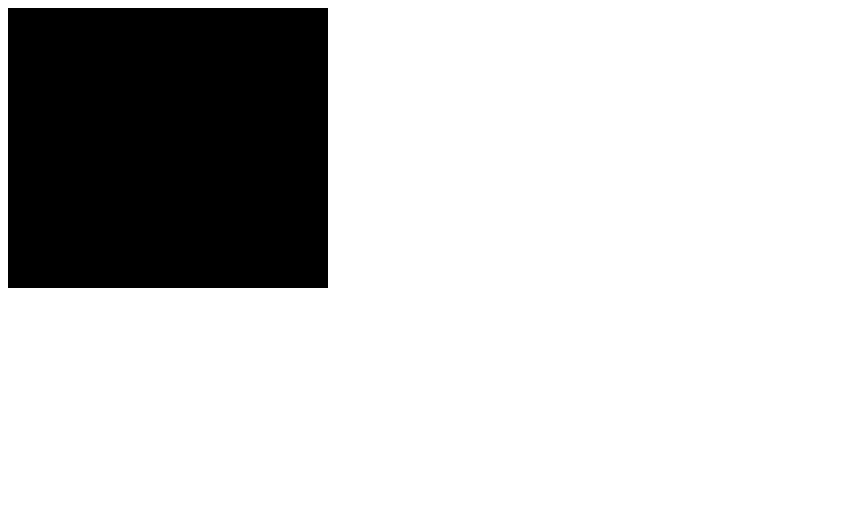
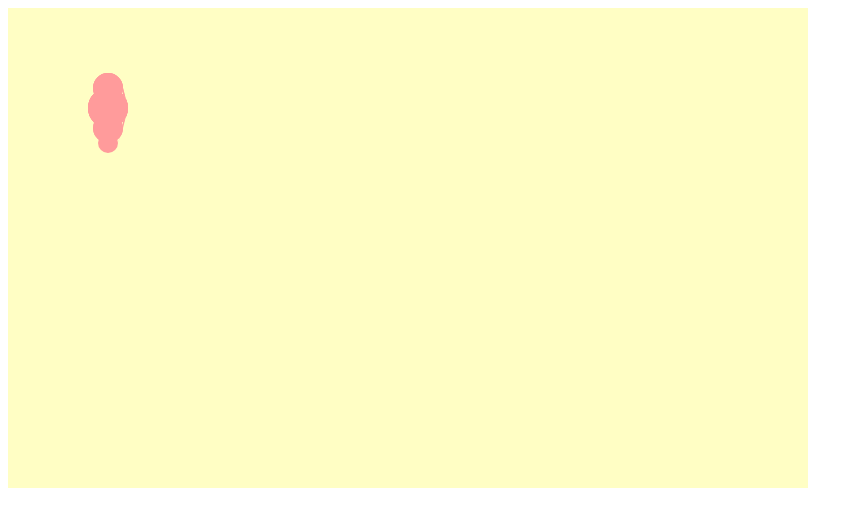
Before and after one commit to CrociDB/js13k-2023, a website: page game/index.html in a window 1280 px wide. Shown: the whole page, without its empty margins (0-863 px from the left). Drawn offline with Linux system fonts and the light colour scheme.

Commit message:
basic fish movement

```diff
--- a/game/index.html
+++ b/game/index.html
@@ -5,10 +5,12 @@
         <link rel="stylesheet" type="text/css" href="style/style.css">
     </head>
     <body>
-        <canvas id="game"></canvas>
+        <canvas id="game" width="800" height="480"></canvas>
 
         <script type="text/javascript" src="src/utils.js"></script>
         <script type="text/javascript" src="src/input.js"></script>
+        <script type="text/javascript" src="src/math.js"></script>
+        <script type="text/javascript" src="src/fish.js"></script>
         <script type="text/javascript" src="src/game.js"></script>
     </body>
 </html>
--- /dev/null
+++ b/game/src/fish.js
@@ -0,0 +1,45 @@
+class Fish {
+    constructor() {
+        this.pos = new V2d(0, 0);
+        this.vel = new V2d(0, 0);
+        this.spd = .4;
+        this.rot = 0;
+    }
+
+    render(ctx) {
+        ctx.save();
+
+        ctx.translate(this.pos.x, this.pos.y);
+        ctx.rotate(this.rot);
+
+        ctx.beginPath();
+        ctx.arc(0, 0, 20, 0, 2 * Math.PI, false);
+        ctx.fillStyle = "#FF9B9B";
+        ctx.fill();
+        ctx.arc(0, 0 - 20, 15, 0, 2 * Math.PI, false);
+        ctx.fill();
+        ctx.arc(0, 0 + 20, 15, 0, 2 * Math.PI, false);
+        ctx.fill();
+
+        ctx.arc(0, 0 + 35, 10, 0, 2 * Math.PI, false);
+        ctx.fill();
+
+        ctx.restore();
+    }
+
+    update() {
+        this.pos.add(this.vel);
+        this.vel.muls(.96);
+    }
+
+    thurst() {
+        let a = new V2d(1.0, 0.0);
+        a.setAngle(this.rot - Math.PI / 2);
+        a.muls(this.spd);
+        this.vel.add(a);
+    }
+
+    turn(val) {
+        this.rot += val;
+    }
+}
--- a/game/src/game.js
+++ b/game/src/game.js
@@ -6,6 +6,10 @@ class Game {
 
         // Create game components
         this.input = new Input(this.canvas);
+
+        // Fish!
+        this.fish = new Fish();
+        this.fish.pos.set(100, 100);
 
         // Main loop
         window.requestAnimationFrame(this.update.bind(this));
@@ -16,19 +20,23 @@ class Game {
         this.update_render();
 
         window.requestAnimationFrame(this.update.bind(this));
-
     }
 
     update_logic() {
-        if (this.input.key(Input.UP)) console.log("UP");
+        if (this.input.key(Input.UP)) this.fish.thurst();
         if (this.input.key(Input.DOWN)) console.log("DOWN");
-        if (this.input.key(Input.LEFT)) console.log("LEFT");
-        if (this.input.key(Input.RIGHT)) console.log("RIGHT");
+        if (this.input.key(Input.LEFT)) this.fish.turn(-.05);
+        if (this.input.key(Input.RIGHT)) this.fish.turn(.05);
+
+        this.fish.update();
     }
 
     update_render() {
-        this.ctx.fillStyle = "rgb(0,0,0)";
+        // Clear screen
+        this.ctx.fillStyle = "#FFFEC4";
         this.ctx.fillRect(0, 0, this.canvas.width, this.canvas.height);
+
+        this.fish.render(this.ctx);
     }
 }
 
--- /dev/null
+++ b/game/src/math.js
@@ -0,0 +1,54 @@
+class V2d {
+    constructor(x, y) {
+        this.x = x;
+        this.y = y;
+    }
+
+    set(x, y) {
+        this.x = x;
+        this.y = y;
+    }
+
+    clone() {
+        return new V2d(this.x, this.y);
+    }
+
+    add(other) {
+        this.x += other.x;
+        this.y += other.y;
+        return this;
+    }
+
+    sub(other) {
+        this.x -= other.x;
+        this.y -= other.y;
+        return this;
+    }
+
+    mulv(other) {
+        this.x *= other.x;
+        this.y *= other.y;
+        return this;
+    }
+
+    muls(other) {
+        this.x *= other;
+        this.y *= other;
+        return this;
+    }
+
+    length() {
+        return Math.sqrt(this.x * this.x + this.y * this.y);
+    }
+
+    lengthsqrt() {
+        return this.x * this.x + this.y * this.y;
+    }
+
+    setAngle(a) {
+        let l = this.length();
+        this.x = Math.cos(a) * l;
+        this.y = Math.sin(a) * l;
+        return this;
+    }
+}
--- a/game/style/style.css
+++ b/game/style/style.css
@@ -1,4 +1,4 @@
 #game {
-    width: 320px;
-    height: 280px;
+    width: 800px;
+    height: 480px;
 }
```
